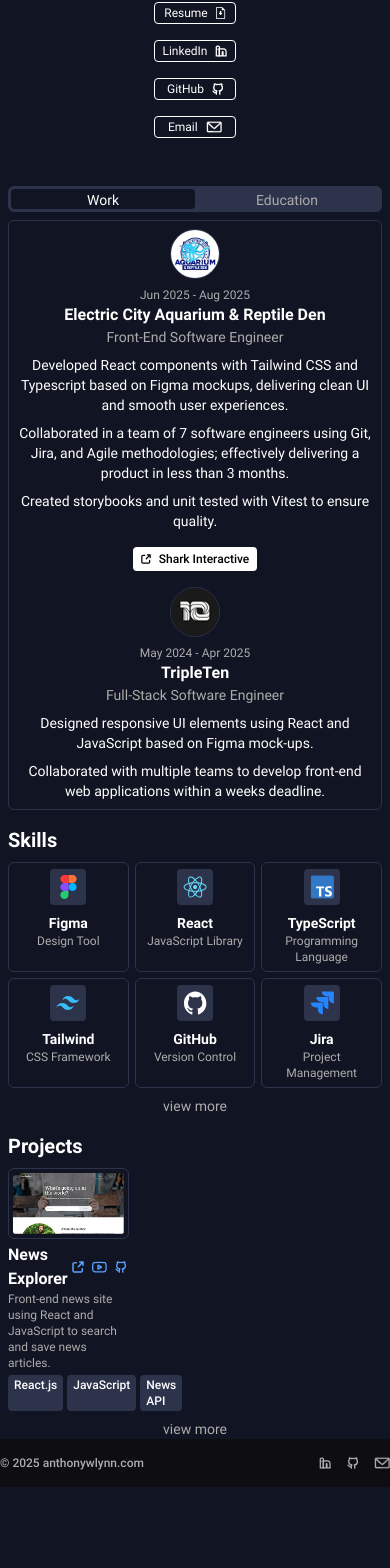
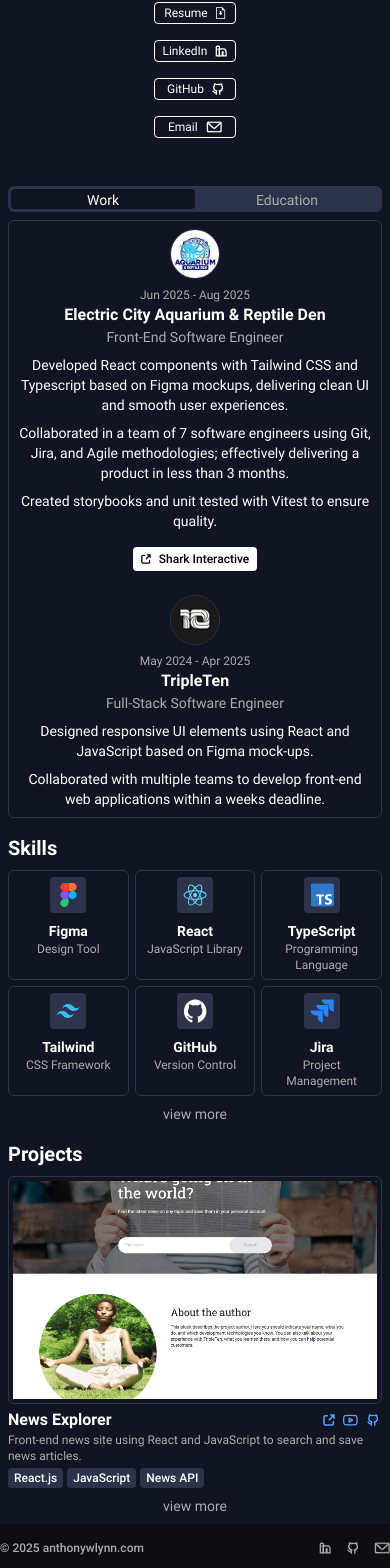
Before and after one commit to AnthonyLynn/Portfolio, a React (Vite) app: page / in a window 390 px wide. Shown: the part 261-1829 px from the top of the page. Before the commit the page ends 1748 px from the top, so only its background shows below. Built offline with nearby package versions, Linux system fonts and the light colour scheme.

Commit message:
style: add project and project section responsive design

```diff
--- a/src/components/App.tsx
+++ b/src/components/App.tsx
@@ -9,7 +9,7 @@
   return (
     <div className="min-h-screen w-full flex flex-col items-center">
       <Header />
-      <main className="w-full max-w-[640px] sm:py-5 flex flex-col gap-4 sm:gap-7 px-2">
+      <main className="w-full max-w-[640px] pb-2 sm:py-5 flex flex-col gap-4 sm:gap-7 px-2">
         <About />
         <ExperienceSection />
         <SkillSection />
--- a/src/components/ExperienceSection.tsx
+++ b/src/components/ExperienceSection.tsx
@@ -17,7 +17,7 @@
         </p>
       </button>
       <div className="relative z-10 border border-base-tertiary rounded-md p-2 sm:p-4 flex overflow-hidden">
-        <div className="w-full shrink-0 flex flex-col gap-4 sm:gap-6">
+        <div className="w-full shrink-0 flex flex-col gap-6">
           <Experience
             institutionLogo={AquariumReptileDenCompanyLogo}
             beginDate={"Jun 2025"}
--- a/src/components/Project.tsx
+++ b/src/components/Project.tsx
@@ -30,7 +30,11 @@
         target="_blank"
         className="p-1 border border-base-tertiary rounded-md box-border"
       >
-        <img src={image} alt={title} />
+        <img
+          src={image}
+          alt={title}
+          className="object-cover w-full aspect-5/3"
+        />
       </a>
       <div>
         <div className="flex justify-between">
--- a/src/components/ProjectSection.tsx
+++ b/src/components/ProjectSection.tsx
@@ -9,7 +9,7 @@
   return (
     <section className="flex flex-col gap-2" id="projects">
       <h2 className="text-xl font-bold">Projects</h2>
-      <div className="grid grid-cols-3 gap-1.5">
+      <div className="grid grid-cols-1 sm:grid-cols-3 gap-1.5">
         <Project
           image={NewsAppScreenshot}
           title="News Explorer"
```
Also changed, not shown: src/images/NewsAppScreenshot.png.
